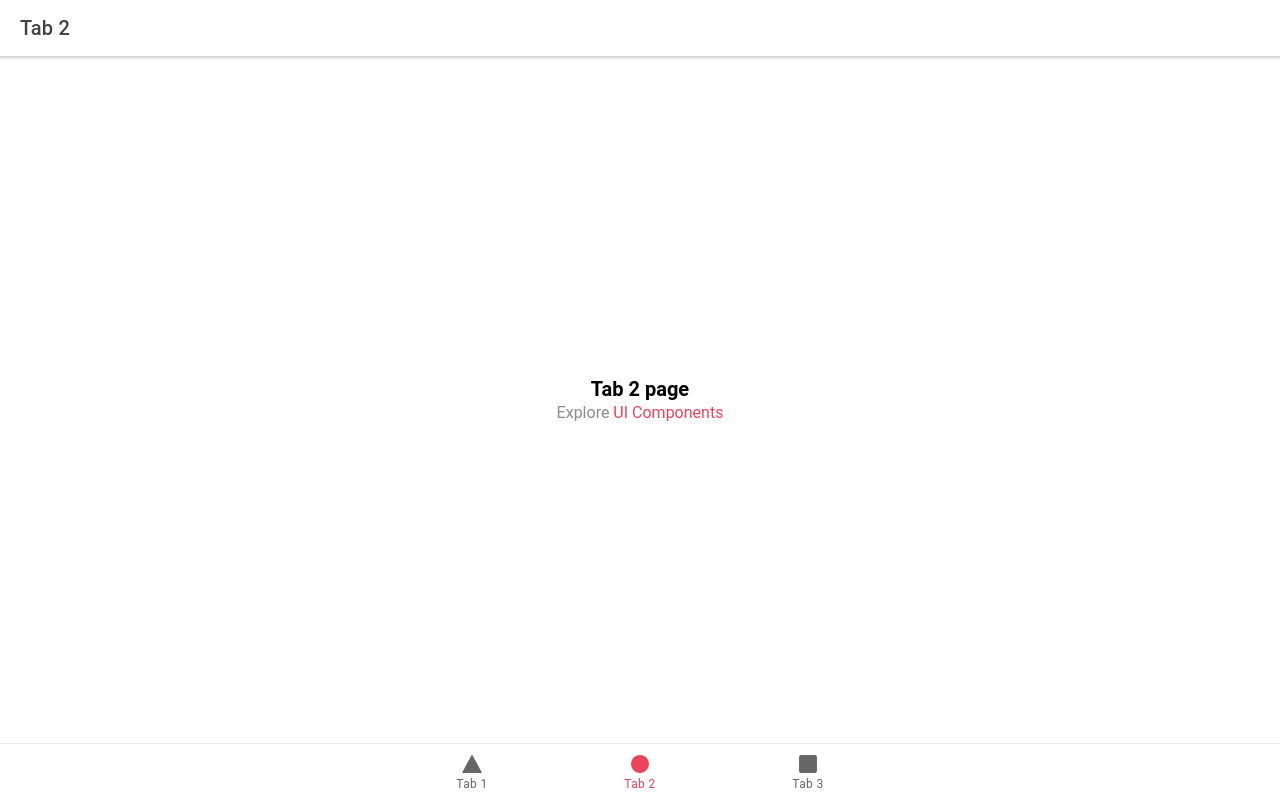
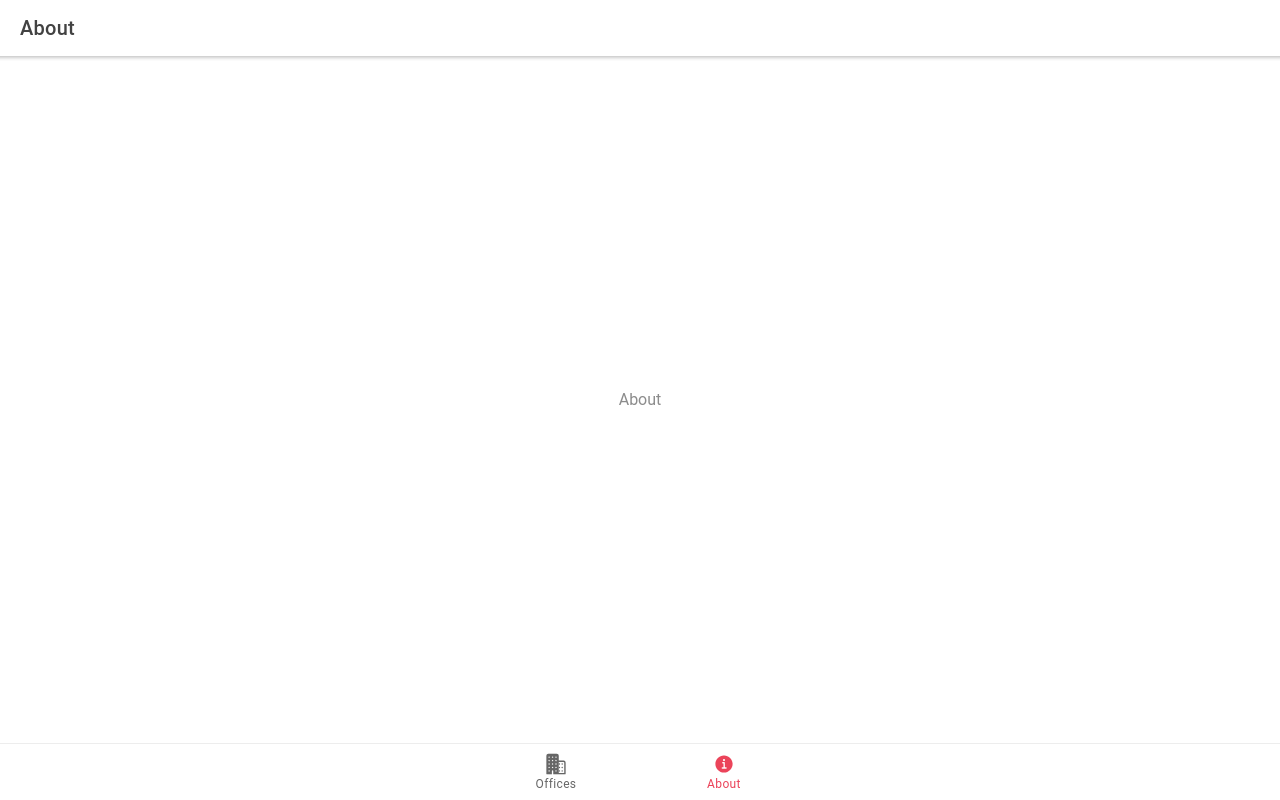
Before and after one commit to rgilsimoes/csw-office-finder, a React (Create React App) app: page /tab2 in a window 1280 px wide. Built offline with nearby package versions, Linux system fonts and the light colour scheme.

Commit message:
feat: Tab layout

```diff
--- a/package.json
+++ b/package.json
@@ -65,7 +65,8 @@
     ]
   },
   "devDependencies": {
-    "@capacitor/cli": "4.3.0"
+    "@capacitor/cli": "4.3.0",
+    "@ionic/cli": "6.20.3"
   },
   "description": "An Ionic project"
 }
--- a/src/App.tsx
+++ b/src/App.tsx
@@ -7,13 +7,12 @@ import {
   IonTabBar,
   IonTabButton,
   IonTabs,
-  setupIonicReact
+  setupIonicReact,
 } from '@ionic/react';
 import { IonReactRouter } from '@ionic/react-router';
-import { ellipse, square, triangle } from 'ionicons/icons';
+import { business, informationCircle } from 'ionicons/icons';
 import Tab1 from './pages/Tab1';
 import Tab2 from './pages/Tab2';
-import Tab3 from './pages/Tab3';
 
 /* Core CSS required for Ionic components to work properly */
 import '@ionic/react/css/core.css';
@@ -47,25 +46,18 @@ const App: React.FC = () => (
           <Route exact path="/tab2">
             <Tab2 />
           </Route>
-          <Route path="/tab3">
-            <Tab3 />
-          </Route>
           <Route exact path="/">
             <Redirect to="/tab1" />
           </Route>
         </IonRouterOutlet>
         <IonTabBar slot="bottom">
           <IonTabButton tab="tab1" href="/tab1">
-            <IonIcon icon={triangle} />
-            <IonLabel>Tab 1</IonLabel>
+            <IonIcon icon={business} />
+            <IonLabel>Offices</IonLabel>
           </IonTabButton>
           <IonTabButton tab="tab2" href="/tab2">
-            <IonIcon icon={ellipse} />
-            <IonLabel>Tab 2</IonLabel>
-          </IonTabButton>
-          <IonTabButton tab="tab3" href="/tab3">
-            <IonIcon icon={square} />
-            <IonLabel>Tab 3</IonLabel>
+            <IonIcon icon={informationCircle} />
+            <IonLabel>About</IonLabel>
           </IonTabButton>
         </IonTabBar>
       </IonTabs>
--- /dev/null
+++ b/src/components/About.tsx
@@ -0,0 +1,11 @@
+import './About.css';
+
+const About: React.FC = () => {
+  return (
+    <div className="container">
+      <p>About</p>
+    </div>
+  );
+};
+
+export default About;
--- a/src/components/ExploreContainer.tsx
+++ /dev/null
@@ -1,16 +0,0 @@
-import './ExploreContainer.css';
-
-interface ContainerProps {
-  name: string;
-}
-
-const ExploreContainer: React.FC<ContainerProps> = ({ name }) => {
-  return (
-    <div className="container">
-      <strong>{name}</strong>
-      <p>Explore <a target="_blank" rel="noopener noreferrer" href="https://ionicframework.com/docs/components">UI Components</a></p>
-    </div>
-  );
-};
-
-export default ExploreContainer;
--- /dev/null
+++ b/src/components/ExploreOffices.css
@@ -0,0 +1,24 @@
+.container {
+  text-align: center;
+  position: absolute;
+  left: 0;
+  right: 0;
+  top: 50%;
+  transform: translateY(-50%);
+}
+
+.container strong {
+  font-size: 20px;
+  line-height: 26px;
+}
+
+.container p {
+  font-size: 16px;
+  line-height: 22px;
+  color: #8c8c8c;
+  margin: 0;
+}
+
+.container a {
+  text-decoration: none;
+}
--- /dev/null
+++ b/src/components/ExploreOffices.tsx
@@ -0,0 +1,21 @@
+import './ExploreOffices.css';
+
+interface Props {
+  name: string;
+}
+
+const ExploreOffices: React.FC<Props> = ({ name }) => {
+  return (
+    <div className="container">
+      <strong>{name}</strong>
+      <p>
+        Explore aa{' '}
+        <a target="_blank" rel="noopener noreferrer" href="https://ionicframework.com/docs/components">
+          UI Components
+        </a>
+      </p>
+    </div>
+  );
+};
+
+export default ExploreOffices;
--- a/src/pages/Tab1.tsx
+++ b/src/pages/Tab1.tsx
@@ -1,5 +1,5 @@
 import { IonContent, IonHeader, IonPage, IonTitle, IonToolbar } from '@ionic/react';
-import ExploreContainer from '../components/ExploreContainer';
+import ExploreOffices from '../components/ExploreOffices';
 import './Tab1.css';
 
 const Tab1: React.FC = () => {
@@ -7,7 +7,7 @@ const Tab1: React.FC = () => {
     <IonPage>
       <IonHeader>
         <IonToolbar>
-          <IonTitle>Tab 1</IonTitle>
+          <IonTitle>CSW Office Finder</IonTitle>
         </IonToolbar>
       </IonHeader>
       <IonContent fullscreen>
@@ -16,7 +16,7 @@ const Tab1: React.FC = () => {
             <IonTitle size="large">Tab 1</IonTitle>
           </IonToolbar>
         </IonHeader>
-        <ExploreContainer name="Tab 1 page" />
+        <ExploreOffices name="Tab 1 page" />
       </IonContent>
     </IonPage>
   );
--- a/src/pages/Tab2.tsx
+++ b/src/pages/Tab2.tsx
@@ -1,5 +1,5 @@
 import { IonContent, IonHeader, IonPage, IonTitle, IonToolbar } from '@ionic/react';
-import ExploreContainer from '../components/ExploreContainer';
+import About from '../components/About';
 import './Tab2.css';
 
 const Tab2: React.FC = () => {
@@ -7,16 +7,16 @@ const Tab2: React.FC = () => {
     <IonPage>
       <IonHeader>
         <IonToolbar>
-          <IonTitle>Tab 2</IonTitle>
+          <IonTitle>About</IonTitle>
         </IonToolbar>
       </IonHeader>
       <IonContent fullscreen>
         <IonHeader collapse="condense">
           <IonToolbar>
-            <IonTitle size="large">Tab 2</IonTitle>
+            <IonTitle size="large">About</IonTitle>
           </IonToolbar>
         </IonHeader>
-        <ExploreContainer name="Tab 2 page" />
+        <About />
       </IonContent>
     </IonPage>
   );
--- a/src/pages/Tab3.tsx
+++ /dev/null
@@ -1,25 +0,0 @@
-import { IonContent, IonHeader, IonPage, IonTitle, IonToolbar } from '@ionic/react';
-import ExploreContainer from '../components/ExploreContainer';
-import './Tab3.css';
-
-const Tab3: React.FC = () => {
-  return (
-    <IonPage>
-      <IonHeader>
-        <IonToolbar>
-          <IonTitle>Tab 3</IonTitle>
-        </IonToolbar>
-      </IonHeader>
-      <IonContent fullscreen>
-        <IonHeader collapse="condense">
-          <IonToolbar>
-            <IonTitle size="large">Tab 3</IonTitle>
-          </IonToolbar>
-        </IonHeader>
-        <ExploreContainer name="Tab 3 page" />
-      </IonContent>
-    </IonPage>
-  );
-};
-
-export default Tab3;
```
Also changed, not shown: src/components/About.css (renamed from src/components/ExploreContainer.css), src/pages/Tab3.css (deleted), 1 other file (tests, documents, lock files or other folders).
